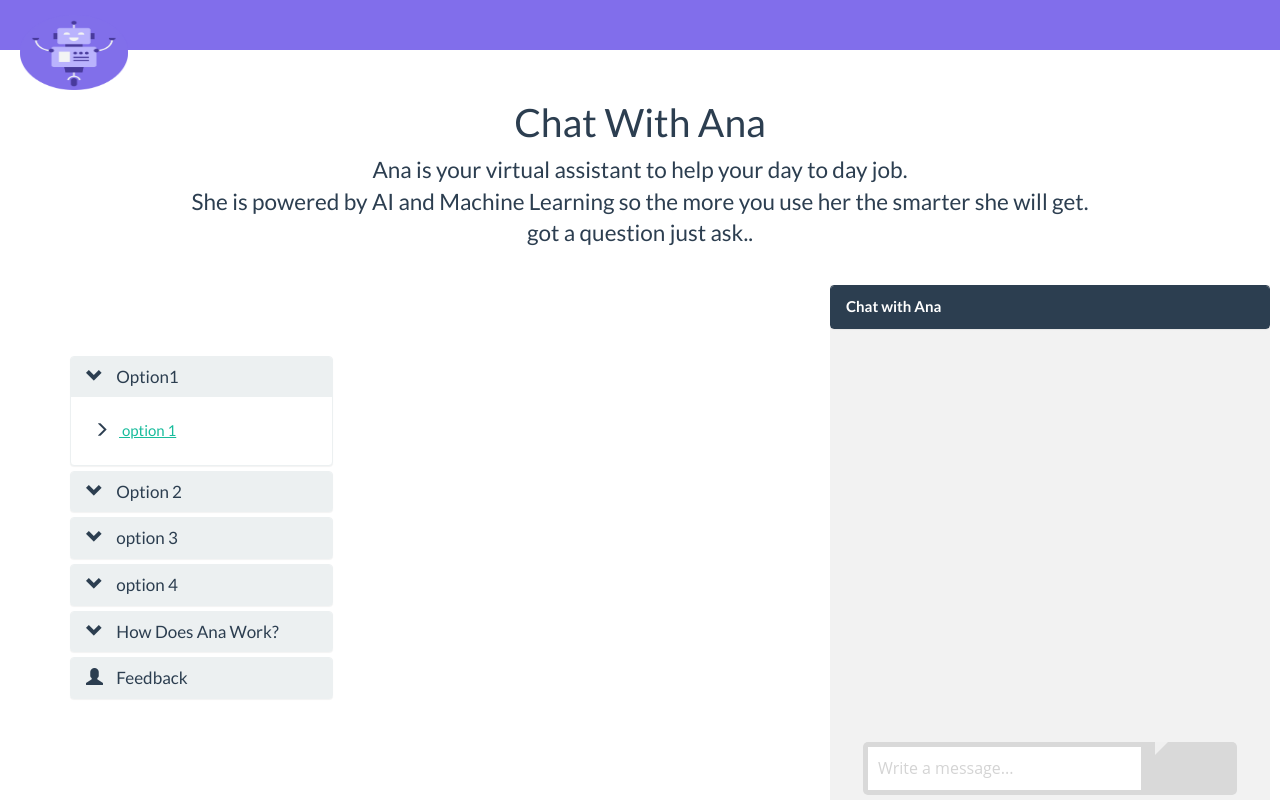
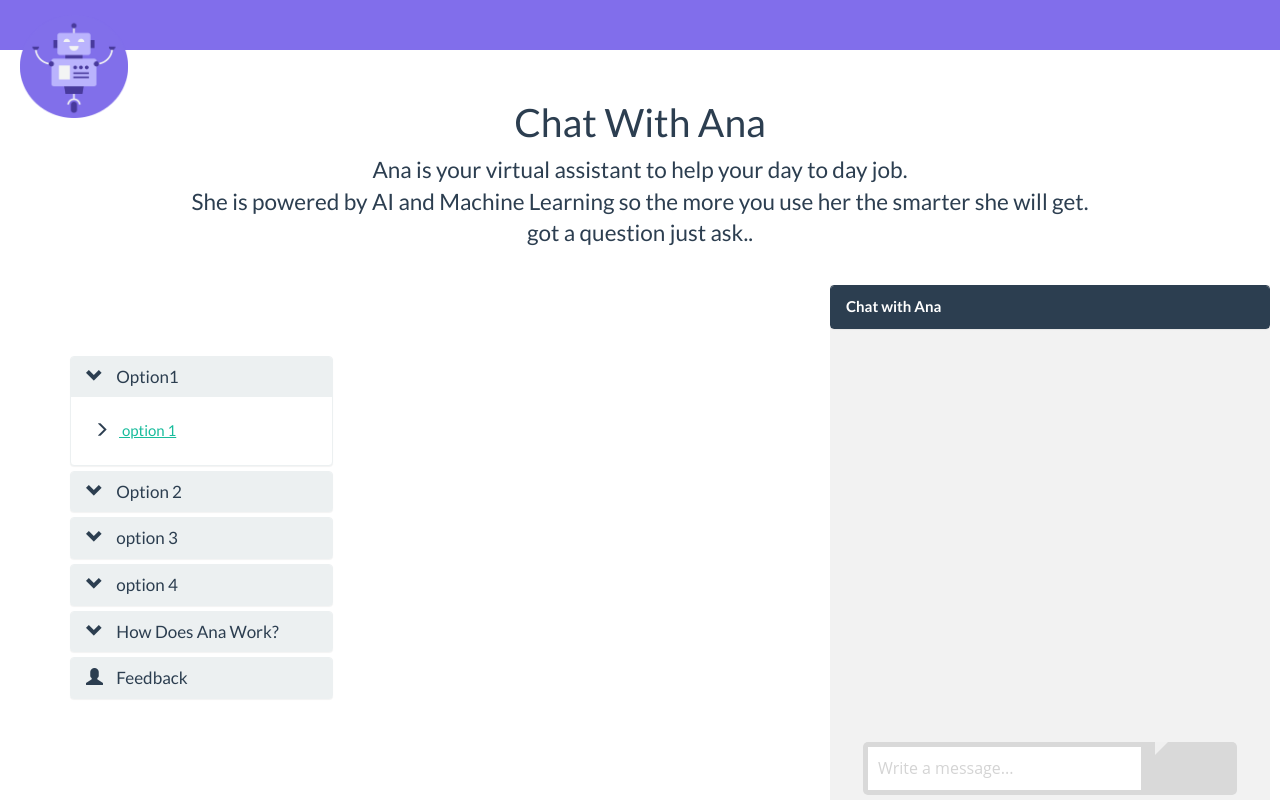
Before and after one commit to ashleighj1991/ashleighj1991.github.io, a plain HTML site: page index.html in a window 1280 px wide. Drawn offline with nearby package versions, Linux system fonts and the light colour scheme.

Commit message:
Update index.html

```diff
--- a/index.html
+++ b/index.html
@@ -16,7 +16,7 @@
 <body>
 
 <div class="navbar-fixed-top">
-    <div class="navbar-header"><img class="logo" src="https://ashleighj1991.github.io/images/Ash.png" width="70" height="90"/></div>
+    <div class="navbar-header"><img class="logo" src="https://ashleighj1991.github.io/images/Ash.png" width="70"/></div>
 
 </div>
 
```
